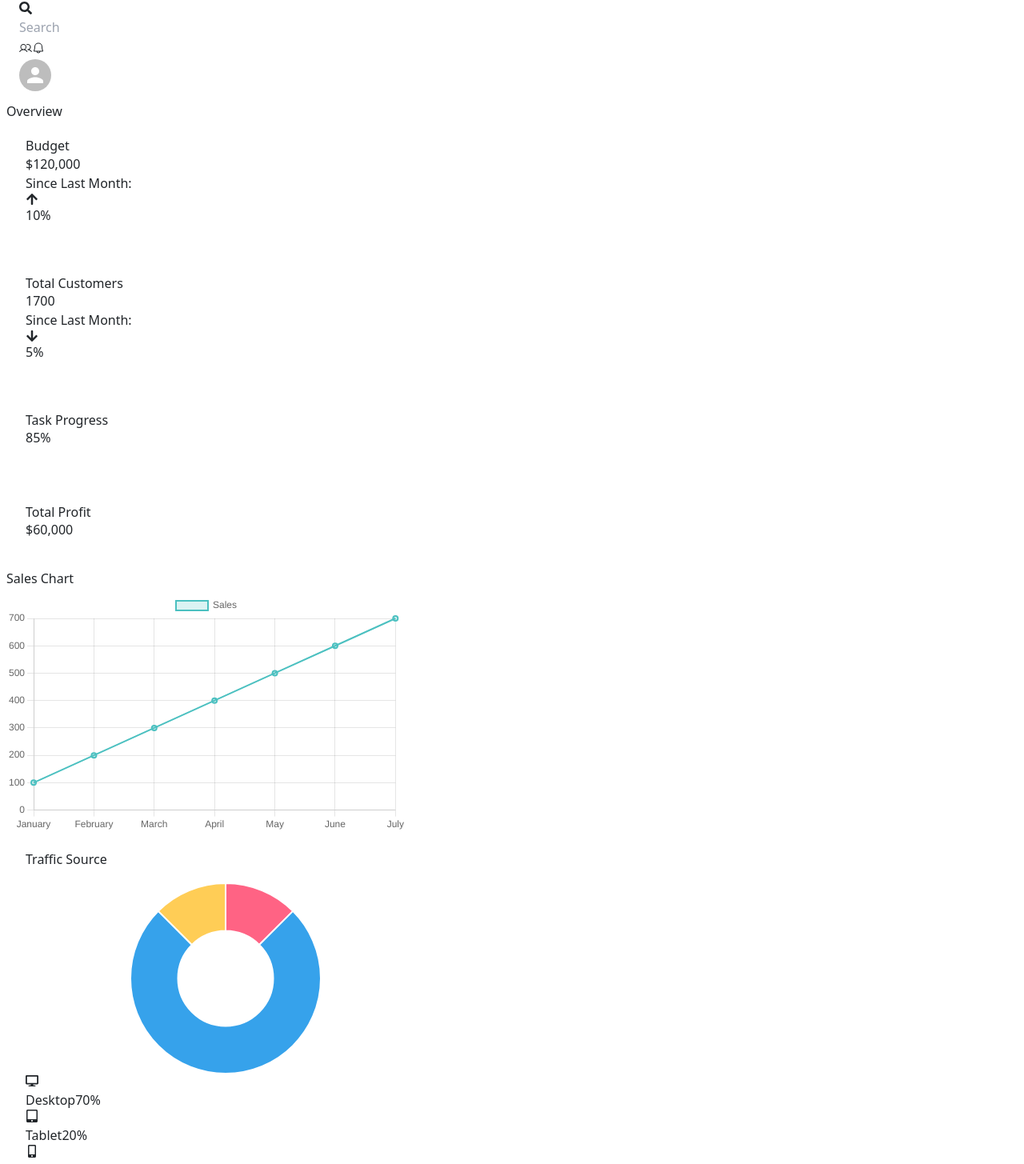
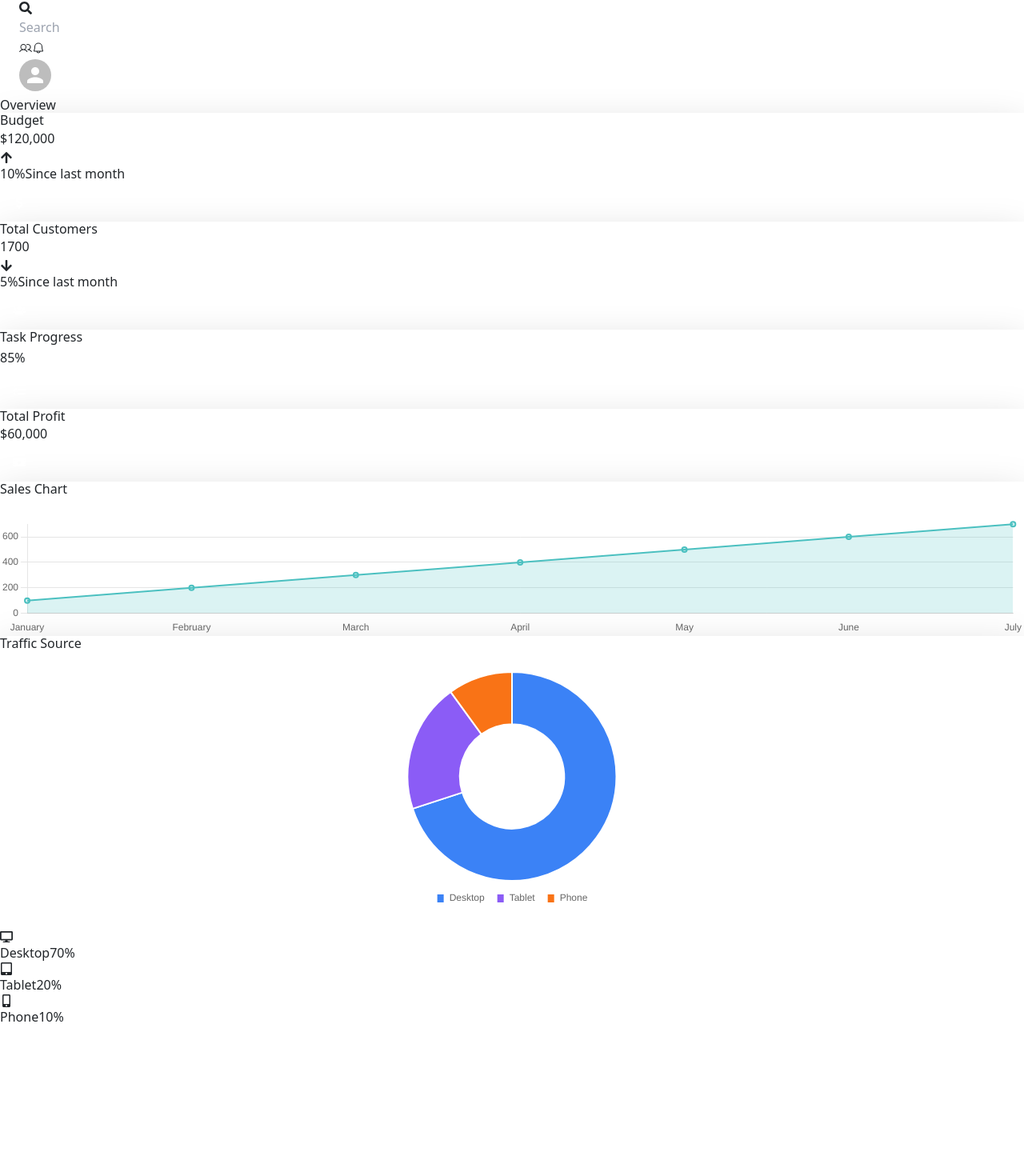
Before and after one commit to zaigum/dashboard, a React (Vite) app: page / in a window 1280 px wide. Shown: the part 1271-2726 px from the top of the page at 80% size. After the commit the page ends 2554 px from the top, so only its background shows below. Built offline with nearby package versions, Linux system fonts and the light colour scheme; what @react-pdf/renderer would draw is missing.

Commit message:
overview design improve

```diff
--- a/src/App.jsx
+++ b/src/App.jsx
@@ -44,7 +44,7 @@ function App() {
             />
             <Route
               path="/blog-preview"
-              element={<Content selectedMenuItem="BlogList" />} // Change this to the appropriate component for blog preview
+              element={<Content selectedMenuItem="BlogList" />}
             />
             <Route
               path="/overview"
--- a/src/components/OverviewContent.jsx
+++ b/src/components/OverviewContent.jsx
@@ -7,9 +7,10 @@ import {
   FaMoneyBill,
   FaArrowUp,
   FaArrowDown,
+  FaDesktop,
+  FaTabletAlt,
+  FaMobileAlt,
 } from "react-icons/fa";
-import { FaDesktop, FaTabletAlt, FaMobileAlt } from "react-icons/fa";
-import { Progress } from "flowbite-react";
 
 const OverviewContent = ({ userData }) => {
   const [budget, setBudget] = useState("$100,000");
@@ -24,7 +25,6 @@ const OverviewContent = ({ userData }) => {
     const fetchData = async () => {
       try {
         await new Promise((resolve) => setTimeout(resolve, 1000));
-
         setBudget("$120,000");
         setTotalCustomers(1700);
         setTaskProgress(85);
@@ -33,7 +33,6 @@ const OverviewContent = ({ userData }) => {
         console.error("Error fetching data:", error);
       }
     };
-
     fetchData();
   }, []);
 
@@ -47,19 +46,22 @@ const OverviewContent = ({ userData }) => {
           backgroundColor: "rgba(75, 192, 192, 0.2)",
           borderColor: "rgba(75, 192, 192, 1)",
           borderWidth: 2,
+          fill: true,
+          tension: 0.4,
         },
       ],
     };
 
     const doughnutData = {
+      labels: ["Desktop", "Tablet", "Phone"],
       datasets: [
         {
-          label: "My First Dataset",
-          data: [100, 600, 100],
+          label: "Traffic Source",
+          data: [70, 20, 10],
           backgroundColor: [
-            "rgb(256, 99, 132)",
-            "rgb(54, 162, 235)",
-            "rgb(255, 205, 86)",
+            "rgb(59, 130, 246)", // blue-500
+            "rgb(139, 92, 246)", // violet-500
+            "rgb(249, 115, 22)", // orange-500
           ],
           hoverOffset: 4,
         },
@@ -71,9 +73,24 @@ const OverviewContent = ({ userData }) => {
         type: "line",
         data: salesData,
         options: {
+          responsive: true,
+          maintainAspectRatio: false,
+          plugins: {
+            legend: {
+              display: false,
+            },
+          },
           scales: {
+            x: {
+              grid: {
+                display: false,
+              },
+            },
             y: {
               beginAtZero: true,
+              grid: {
+                borderDash: [5, 5],
+              },
             },
           },
         },
@@ -82,6 +99,33 @@ const OverviewContent = ({ userData }) => {
       const doughnutChart = new Chart(doughnutChartRef.current, {
         type: "doughnut",
         data: doughnutData,
+        options: {
+          responsive: true,
+          maintainAspectRatio: false,
+          plugins: {
+            legend: {
+              position: "bottom",
+              labels: {
+                boxWidth: 10,
+                padding: 15,
+              },
+            },
+            tooltip: {
+              callbacks: {
+                label: function (context) {
+                  let label = context.label || "";
+                  if (label) {
+                    label += ": ";
+                  }
+                  if (context.parsed !== null) {
+                    label += context.parsed + "%";
+                  }
+                  return label;
+                },
+              },
+            },
+          },
+        },
       });
 
       return () => {
@@ -91,106 +135,124 @@ const OverviewContent = ({ userData }) => {
     }
   }, []);
 
+  const dataCards = [
+    {
+      title: "Budget",
+      value: budget,
+      change: "10%",
+      direction: "up",
+      icon: <FaDollarSign />,
+      color: "bg-red-500",
+    },
+    {
+      title: "Total Customers",
+      value: totalCustomers,
+      change: "5%",
+      direction: "down",
+      icon: <FaUsers />,
+      color: "bg-green-500",
+    },
+    {
+      title: "Task Progress",
+      value: `${taskProgress}%`,
+      change: null,
+      direction: null,
+      icon: <FaTasks />,
+      color: "bg-yellow-400",
+      progress: true,
+    },
+    {
+      title: "Total Profit",
+      value: totalProfit,
+      change: null,
+      direction: null,
+      icon: <FaMoneyBill />,
+      color: "bg-blue-600",
+    },
+  ];
+
   return (
-    <div className="p-2">
-      <h2 className="text-xl italic font-bold ">Overview</h2>
-      <div className="grid grid-cols-1 md:grid-cols-2 lg:grid-cols-4 gap-6">
-        <div className="shadow-xl p-4 rounded-md flex justify-between items-center mb-6">
-          <div>
-            <h3 className="text-gray-600 text-sm">Budget</h3>
-            <p className="text-2xl font-bold text-gray-800">{budget}</p>
-            <p className="text-sm text-gray-500">
-              Since Last Month: <FaArrowUp className="text-green-500 inline" />{" "}
-              10%
-            </p>
+    <div className="p-6 bg-gray-50 min-h-screen">
+      <h2 className="text-3xl font-extrabold text-gray-900 mb-6 italic">Overview</h2>
+      <div className="grid grid-cols-1 sm:grid-cols-2 lg:grid-cols-4 gap-6 mb-8">
+        {dataCards.map((card, index) => (
+          <div
+            key={index}
+            className="bg-white rounded-xl shadow-lg p-6 flex items-center justify-between transition-transform transform hover:scale-105"
+          >
+            <div>
+              <h3 className="text-sm font-semibold text-gray-500 uppercase tracking-wide">
+                {card.title}
+              </h3>
+              {card.progress ? (
+                <>
+                  <p className="text-3xl font-bold text-gray-800 my-1">{card.value}</p>
+                  <div className="w-full bg-gray-200 rounded-full h-2.5">
+                    <div
+                      className="bg-blue-600 h-2.5 rounded-full"
+                      style={{ width: card.value }}
+                    ></div>
+                  </div>
+                </>
+              ) : (
+                <>
+                  <p className="text-3xl font-bold text-gray-800">{card.value}</p>
+                  {card.change && (
+                    <div className="flex items-center text-sm mt-1">
+                      {card.direction === "up" ? (
+                        <FaArrowUp className="text-green-500 mr-1" />
+                      ) : (
+                        <FaArrowDown className="text-red-500 mr-1" />
+                      )}
+                      <span
+                        className={
+                          card.direction === "up" ? "text-green-500" : "text-red-500"
+                        }
+                      >
+                        {card.change}
+                      </span>
+                      <span className="text-gray-500 ml-1">Since last month</span>
+                    </div>
+                  )}
+                </>
+              )}
+            </div>
+            <div
+              className={`p-3 rounded-full ${card.color} text-white text-3xl`}
+            >
+              {card.icon}
+            </div>
           </div>
-          <FaDollarSign className="text-5xl text-white bg-red-500 rounded-full p-2" />
-        </div>
-        <div className="shadow-xl p-4 rounded-md flex justify-between items-center mb-6">
-          <div>
-            <h3 className="text-gray-600 text-sm">Total Customers</h3>
-            <p className="text-2xl font-bold text-gray-800">{totalCustomers}</p>
-            <p className="text-sm text-gray-500">
-              Since Last Month: <FaArrowDown className="text-red-500 inline" />{" "}
-              5%
-            </p>
-          </div>
-          <FaUsers className="text-5xl text-white bg-green-500 rounded-full p-2" />
-        </div>
-        <div className="shadow-xl p-4 rounded-md flex justify-between items-center mb-6">
-          <div>
-            <h3 className="text-gray-600 text-sm">Task Progress</h3>
-            <span className="text-2xl font-bold text-gray-800">
-              {taskProgress}%
-            </span>
-            <Progress
-              value={taskProgress}
-              max={100}
-              color="bg-blue-600"
-              className="w-full h-2 mb-2"
-            />
-          </div>
-          <FaTasks className="text-5xl text-white bg-yellow-400 rounded-full p-2" />
-        </div>
-        <div className="shadow-xl p-4 rounded-md flex justify-between items-center mb-6">
-          <div>
-            <h3 className="text-gray-600 text-sm">Total Profit</h3>
-            <p className="text-2xl font-bold text-gray-800">{totalProfit}</p>
-          </div>
-          <FaMoneyBill className="text-5xl text-white bg-blue-600 rounded-full p-2" />
-        </div>
+        ))}
       </div>
-      <div className="grid grid-cols-1 md:grid-cols-2 gap-6">
-        <div className="w-full shadow-xl">
-          <div className="p-6">
-            <h3 className="text-xl text-gray-950 font-semibold mb-2">
-              Sales Chart
-            </h3>
-            <canvas
-              ref={salesChartRef}
-              style={{
-                maxWidth: "500px",
-                maxHeight: "300px",
-                width: "100%",
-                height: "100%",
-              }}
-            ></canvas>
+
+      <div className="grid grid-cols-1 lg:grid-cols-2 gap-6">
+        <div className="bg-white rounded-xl shadow-lg p-6">
+          <h3 className="text-xl font-semibold text-gray-800 mb-4">Sales Chart</h3>
+          <div className="h-80">
+            <canvas ref={salesChartRef}></canvas>
           </div>
         </div>
-        <div className="p-4 relative shadow-xl">
-          <h3 className="text-xl text-gray-950 font-semibold mb-2">
-            Traffic Source
-          </h3>
-          <canvas
-            ref={doughnutChartRef}
-            style={{
-              maxWidth: "500px",
-              maxHeight: "250px",
-              width: "100%",
-              height: "100%",
-            }}
-          ></canvas>
-          <div className="absolute bottom-2 ml-40 flex justify-center">
-            <div className="flex flex-col items-center mr-6">
-              <FaDesktop className="mb-1 text-2xl" />
-              <span className="text-xs text-gray-950 font-bold mb-2">
-                Desktop
-              </span>
-              <span className="text-xs">70%</span>
-            </div>
-            <div className="flex flex-col items-center mr-6">
-              <FaTabletAlt className="mb-1 text-2xl" />
-              <span className="text-xs text-gray-950 font-bold mb-2">
-                Tablet
-              </span>
-              <span className="text-xs">20%</span>
+        <div className="bg-white rounded-xl shadow-lg p-6 flex flex-col items-center">
+          <h3 className="text-xl font-semibold text-gray-800 mb-4">Traffic Source</h3>
+          <div className="h-80 w-full flex-grow flex items-center justify-center">
+            <canvas ref={doughnutChartRef} className="max-w-xs"></canvas>
+          </div>
+          <div className="flex justify-center w-full mt-4 space-x-8">
+            <div className="flex flex-col items-center">
+              <FaDesktop className="text-2xl text-blue-500" />
+              <span className="text-sm font-medium mt-1">Desktop</span>
+              <span className="text-xs text-gray-500">70%</span>
             </div>
             <div className="flex flex-col items-center">
-              <FaMobileAlt className="mb-1 text-2xl" />
-              <span className="text-xs text-gray-950 font-bold mb-2">
-                Phone
-              </span>
-              <span className="text-xs">10%</span>
+              <FaTabletAlt className="text-2xl text-violet-500" />
+              <span className="text-sm font-medium mt-1">Tablet</span>
+              <span className="text-xs text-gray-500">20%</span>
+            </div>
+            <div className="flex flex-col items-center">
+              <FaMobileAlt className="text-2xl text-orange-500" />
+              <span className="text-sm font-medium mt-1">Phone</span>
+              <span className="text-xs text-gray-500">10%</span>
             </div>
           </div>
         </div>
```
